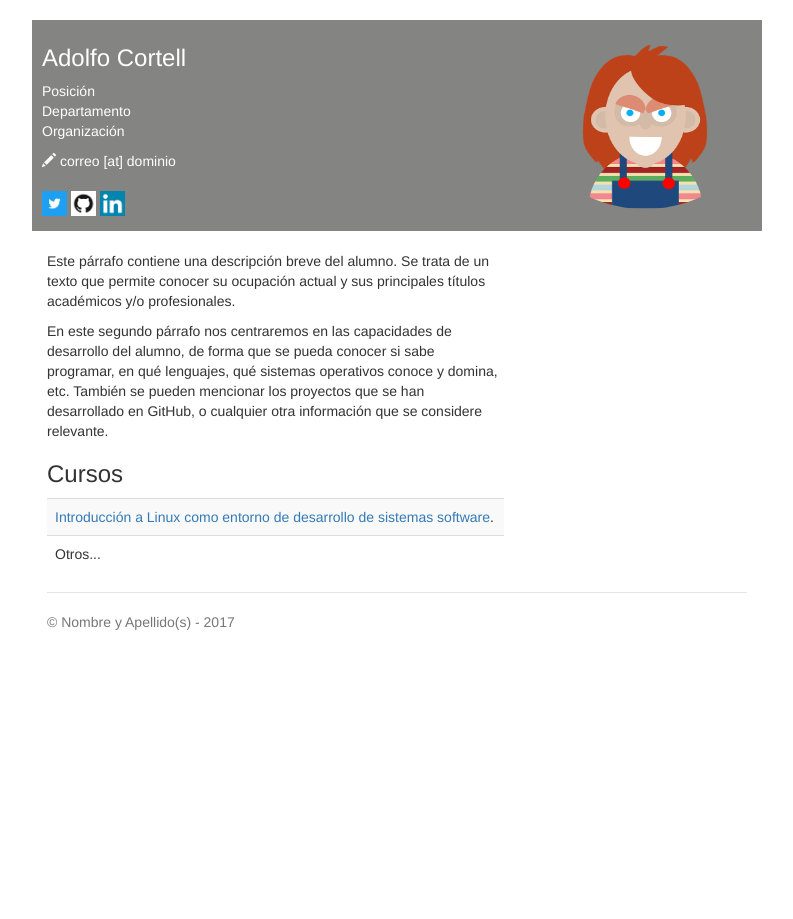
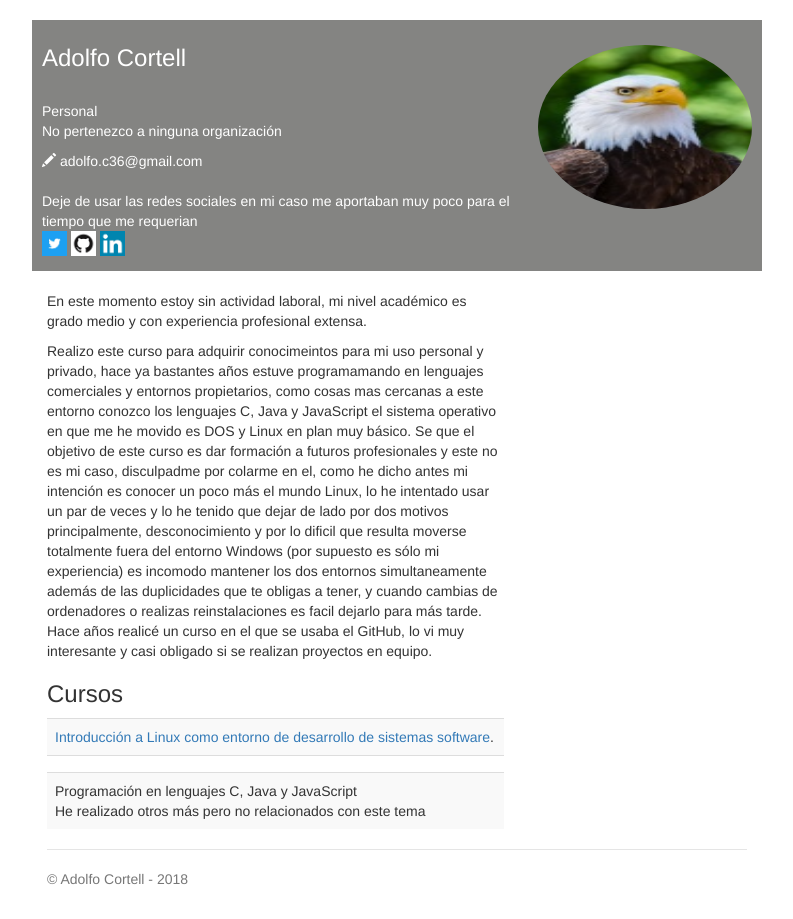
Before and after one commit to Adolfo36/Adolfo36.github.io, a plain HTML site: page index.html in a window 1280 px wide. Shown: the whole page, without its empty margins (243-1036 px from the left). Before the commit the page ends 800 px from the top, so only its background shows below. Drawn offline with nearby package versions, Linux system fonts and the light colour scheme.

Commit message:
Nueva versión del ejercicio

```diff
--- a/index.html
+++ b/index.html
@@ -8,7 +8,7 @@
     <meta name="author" content="Adolfo Cortell">
 
     <!--Sustituir por los datos del alumno-->
-    <title>Nombre y Apellido(s)</title>
+    <title>Adolfo Cortell</title>
 
     <link href="css/bootstrap.min.css" rel="stylesheet">
     <link href="css/style.css" rel="stylesheet">
@@ -17,18 +17,20 @@
   <body>
     <div class="container header-bar">
       <!--Sustituir por los datos del alumno-->
-      <h3>Adolfo Cortell <span><img style="width: 214px; height: 164px;" class='img-circle' alt="Nombre y Apellido(s)" src="img/foto.png" align="right"></span></h3>
+      <h3>Adolfo Cortell <span><img style="width: 214px; height: 164px;" class='img-circle' alt="Nombre y Apellido(s)" src="img/Aguila.jpg" align="right"></span></h3>
       <p>
         <!--Sustituir por los datos del alumno-->
-        Posición<br>
-        Departamento<br>
-        Organización
+        <br>Personal<br>
+        <!Departamento<br>
+        No pertenezco a ninguna organización
       </p>
       <address>
         <!--Sustituir por los datos del alumno-->
-        <span class='glyphicon glyphicon-pencil'></span> correo [at] dominio <br>
+        <span class='glyphicon glyphicon-pencil'></span> adolfo.c36@gmail.com <br>
+
       </address>
 
+      Deje de usar las redes sociales en mi caso me aportaban muy poco para el tiempo que me requerian
       <!--Sustituir por los datos del alumno-->
       <p><a href="http://twitter.com/usuario" target="blank"><img src="img/twitter-icon.jpg" width=25></a>
       <!--Sustituir por los datos del alumno-->
@@ -41,21 +43,27 @@
       <div class='row'>
         <div class='col-sm-8'>
           <br>
-          <p>Este párrafo contiene una descripción breve del alumno. Se trata de un texto que permite conocer su ocupación actual y sus principales títulos académicos y/o profesionales.  </p>
+          <p>En este momento estoy sin actividad laboral, mi nivel académico es grado medio y con experiencia profesional extensa.  </p>
 
-          <p>En este segundo párrafo nos centraremos en las capacidades de desarrollo del alumno, de forma que se pueda conocer si sabe programar, en qué lenguajes, qué sistemas operativos conoce y domina, etc. También se pueden mencionar los proyectos que se han desarrollado en GitHub, o cualquier otra información que se considere relevante.</p>
+          <p>Realizo este curso para adquirir conocimeintos para mi uso personal y privado, hace ya bastantes años estuve programamando en lenguajes comerciales y entornos propietarios, como cosas mas cercanas a este entorno conozco los lenguajes C, Java y JavaScript el sistema operativo en que me he movido es DOS y Linux en plan muy básico.
+          Se que el objetivo de este curso es dar formación a futuros profesionales y este no es mi caso, disculpadme por colarme en el, como he dicho antes mi intención es conocer un poco más el mundo Linux, lo he intentado usar un par de veces y lo he tenido que dejar de lado por dos motivos principalmente, desconocimiento y por lo dificil que resulta moverse totalmente fuera del entorno Windows (por supuesto es sólo mi experiencia) es incomodo mantener los dos entornos simultaneamente además de las duplicidades que te obligas a tener, y cuando cambias de ordenadores o realizas reinstalaciones es facil dejarlo para más tarde.
+          Hace años realicé un curso en el que se usaba el GitHub, lo vi muy interesante y casi obligado si se realizan proyectos en equipo.</p>
 
           <h3>Cursos</h3>
           <table class='table table-striped'>
-            <tr><td><a href="https://www.miriadax.net" target="blank">Introducción a Linux como entorno de desarrollo de sistemas software</a>.</td></tr>
-            <tr><td>Otros...</td></tr>
+            <tr><td><a href="https://www.miriadax.net" target="blank">Introducción a Linux como entorno de desarrollo de sistemas software</a>.
+            <tr><td><a Programación en lenguaje C </a>
+
+            </td></tr>
+            <tr><td>Programación en lenguajes C, Java y JavaScript<br>
+            		He realizado otros más pero no relacionados con este tema</td></tr>
           </table>
         </div>
       </div>
 
       <footer class="footer">
         <!--Sustituir por los datos del alumno-->
-        <p>&copy; Nombre y Apellido(s) - 2017</p>
+        <p>&copy; Adolfo Cortell - 2018</p>
       </footer>
 
     </div>
```
Also changed, not shown: img/Aguila.jpg (added), 1 other file.
